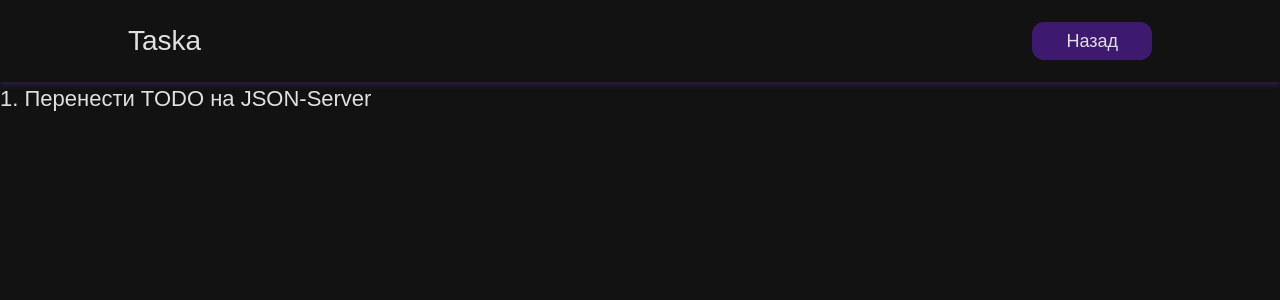
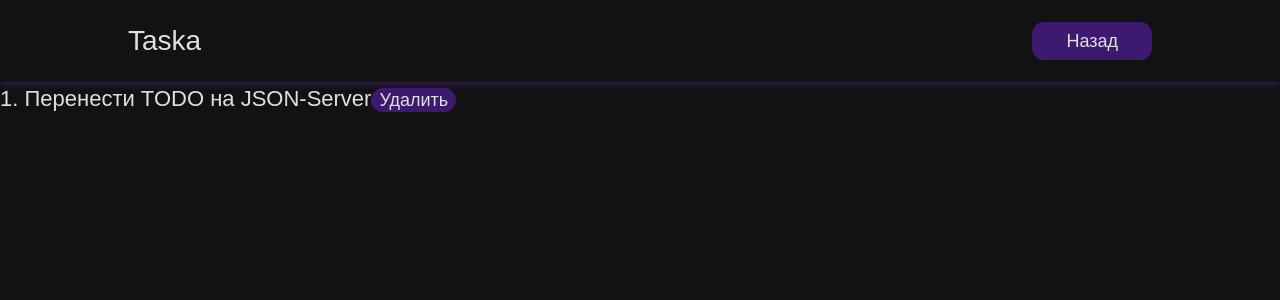
Before and after one commit to katsu-w/taska, a React (Vite) app: page /task/1 in a window 1280 px wide. Shown: the top 300 px of the page. Built offline with nearby package versions, Linux system fonts and the light colour scheme; data requests are answered from the project's data file.

Commit message:
decomposition for delete task button and task details component + add delete button to task details

```diff
--- a/src/components/AppRouter.tsx
+++ b/src/components/AppRouter.tsx
@@ -27,7 +27,9 @@ export const AppRouter = (props: IAppProps) => {
 			/>
 			<Route
 				path="/task/:id"
-				element={<Task isLoading={isLoading} taskList={filteredData} />}
+				element={
+					<Task isLoading={isLoading} taskList={filteredData} setTaskList={setTaskList} />
+				}
 			/>
 			<Route path="/404" element={<PageNotFound />} />
 			<Route path="*" element={<Navigate to="/404" />} />
--- /dev/null
+++ b/src/components/TaskDetails/TaskDetails.tsx
@@ -0,0 +1,22 @@
+import TaskDetailsLayout from './TaskDetailsLayout';
+import type { SetStateAction } from 'react';
+import type { ITask } from '../../types/types.ts';
+import { useRequestDeleteTask } from '../../hooks';
+
+interface ITaskDetailsProps {
+	currentTask: ITask | undefined;
+	setTaskList: React.Dispatch<SetStateAction<ITask[]>>;
+}
+
+export function TaskDetails(props: ITaskDetailsProps) {
+	const { currentTask, setTaskList } = props;
+	const { requestDeleteTask, isDeleting } = useRequestDeleteTask(setTaskList);
+
+	return (
+		<TaskDetailsLayout
+			requestDeleteTask={requestDeleteTask}
+			currentTask={currentTask}
+			isDeleting={isDeleting}
+		/>
+	);
+}
--- /dev/null
+++ b/src/components/TaskDetails/TaskDetailsLayout/TaskDetailsLayout.scss
@@ -0,0 +1,3 @@
+.task-details {
+
+}
--- /dev/null
+++ b/src/components/TaskDetails/TaskDetailsLayout/TaskDetailsLayout.tsx
@@ -0,0 +1,31 @@
+import './TaskDetailsLayout.scss';
+import type { ITask } from '../../../types/types.ts';
+import DeleteTaskButton from '../../UI/DeleteTaskButton';
+
+interface ITaskDetailsLayoutProps {
+	requestDeleteTask: (id: number) => void;
+	currentTask: ITask | undefined;
+	isDeleting: boolean;
+}
+
+export function TaskDetailsLayout(props: ITaskDetailsLayoutProps) {
+	const { requestDeleteTask, isDeleting, currentTask } = props;
+
+	if (!currentTask) {
+		return null;
+	}
+
+	return (
+		<main className="task-details">
+			<span>
+				{currentTask.id}. {currentTask.title}
+			</span>
+			<DeleteTaskButton
+				id={currentTask?.id}
+				requestDeleteTask={requestDeleteTask}
+				isDeleting={isDeleting}
+				className="task-details__btn"
+			/>
+		</main>
+	);
+}
--- /dev/null
+++ b/src/components/TaskDetails/TaskDetailsLayout/index.ts
@@ -0,0 +1,3 @@
+import { TaskDetailsLayout } from './TaskDetailsLayout';
+
+export default TaskDetailsLayout;
--- /dev/null
+++ b/src/components/TaskDetails/index.ts
@@ -0,0 +1,3 @@
+import { TaskDetails } from './TaskDetails';
+
+export default TaskDetails;
--- a/src/components/TaskItem/TaskItem.scss
+++ b/src/components/TaskItem/TaskItem.scss
@@ -22,7 +22,6 @@
 	}
 
 	&__title {
-		line-height: 120%;
 		max-width: rem(391);
 		display: -webkit-box;
 		-webkit-box-orient: vertical;
--- a/src/components/TaskItem/TaskItem.tsx
+++ b/src/components/TaskItem/TaskItem.tsx
@@ -3,6 +3,7 @@ import type { SetStateAction } from 'react';
 import type { ITask } from '../../types/types.ts';
 import { useRequestChangeCompletion, useRequestDeleteTask } from '../../hooks';
 import { useNavigate } from 'react-router-dom';
+import DeleteTaskButton from '../UI/DeleteTaskButton';
 
 interface ITaskItemProps {
 	id: number;
@@ -32,16 +33,12 @@ export function TaskItem(props: ITaskItemProps) {
 				/>
 				<p className="task__title">{title}</p>
 			</div>
-			<button
-				onClick={(e) => {
-					e.stopPropagation();
-					requestDeleteTask(id);
-				}}
-				disabled={isDeleting}
-				className="task__remove-btn btn"
-			>
-				Удалить
-			</button>
+			<DeleteTaskButton
+				id={id}
+				requestDeleteTask={requestDeleteTask}
+				isDeleting={isDeleting}
+				className="remove-btn"
+			/>
 		</div>
 	);
 }
--- /dev/null
+++ b/src/components/UI/DeleteTaskButton/DeleteTaskButton.scss
@@ -0,0 +1,6 @@
+@use "/src/styles/helpers" as *;
+
+.remove-btn {
+	font-size: rem(16);
+	padding: rem(8) rem(12);
+}
--- /dev/null
+++ b/src/components/UI/DeleteTaskButton/DeleteTaskButton.tsx
@@ -0,0 +1,30 @@
+import './DeleteTaskButton.scss';
+import { useMatch, useNavigate } from 'react-router-dom';
+
+interface IDeleteTaskButtonProps {
+	id: number;
+	requestDeleteTask: (id: number) => void;
+	isDeleting: boolean;
+	className: string;
+}
+
+export function DeleteTaskButton(props: IDeleteTaskButtonProps) {
+	const { id, requestDeleteTask, isDeleting, className } = props;
+
+	const homeMatch = useMatch('/');
+	const navigate = useNavigate();
+
+	return (
+		<button
+			onClick={(e) => {
+				e.stopPropagation();
+				requestDeleteTask(id);
+				!homeMatch ? navigate('/') : null;
+			}}
+			disabled={isDeleting}
+			className={`btn ${className}`}
+		>
+			Удалить
+		</button>
+	);
+}
--- /dev/null
+++ b/src/components/UI/DeleteTaskButton/index.ts
@@ -0,0 +1,3 @@
+import { DeleteTaskButton } from './DeleteTaskButton';
+
+export default DeleteTaskButton;
--- a/src/pages/Task.tsx
+++ b/src/pages/Task.tsx
@@ -1,14 +1,17 @@
 import type { ITask } from '../types/types.ts';
 import { Navigate, useParams } from 'react-router-dom';
 import Loader from '../components/Loader';
+import TaskDetails from '../components/TaskDetails';
+import type { SetStateAction } from 'react';
 
 interface ITaskProps {
 	taskList: ITask[];
 	isLoading: boolean;
+	setTaskList: React.Dispatch<SetStateAction<ITask[]>>;
 }
 
 const Task = (props: ITaskProps) => {
-	const { taskList, isLoading } = props;
+	const { taskList, isLoading, setTaskList } = props;
 
 	let currentTask: ITask | undefined = undefined;
 	const { id } = useParams();
@@ -24,9 +27,7 @@ const Task = (props: ITaskProps) => {
 			{isLoading ? (
 				<Loader />
 			) : (
-				<div>
-					{currentTask?.id}. {currentTask?.title}
-				</div>
+				<TaskDetails currentTask={currentTask} setTaskList={setTaskList} />
 			)}
 		</>
 	);
```
